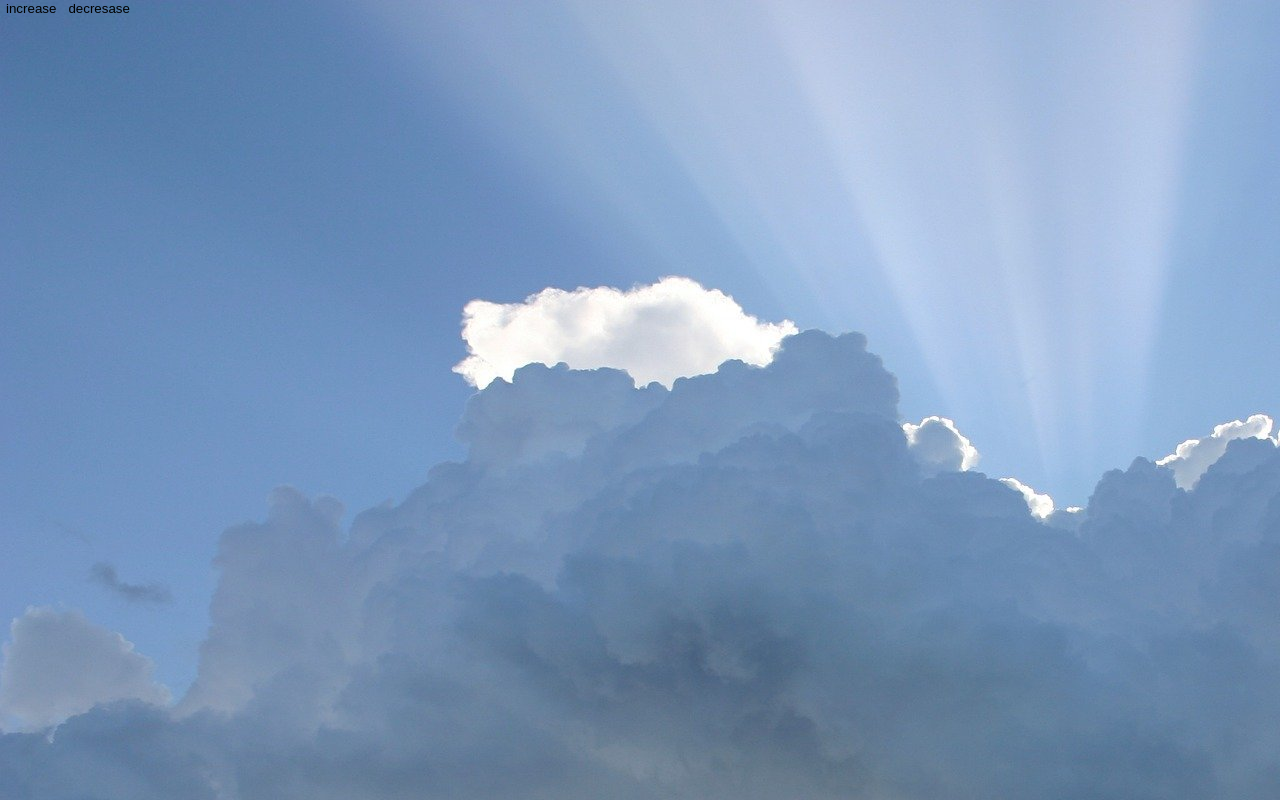
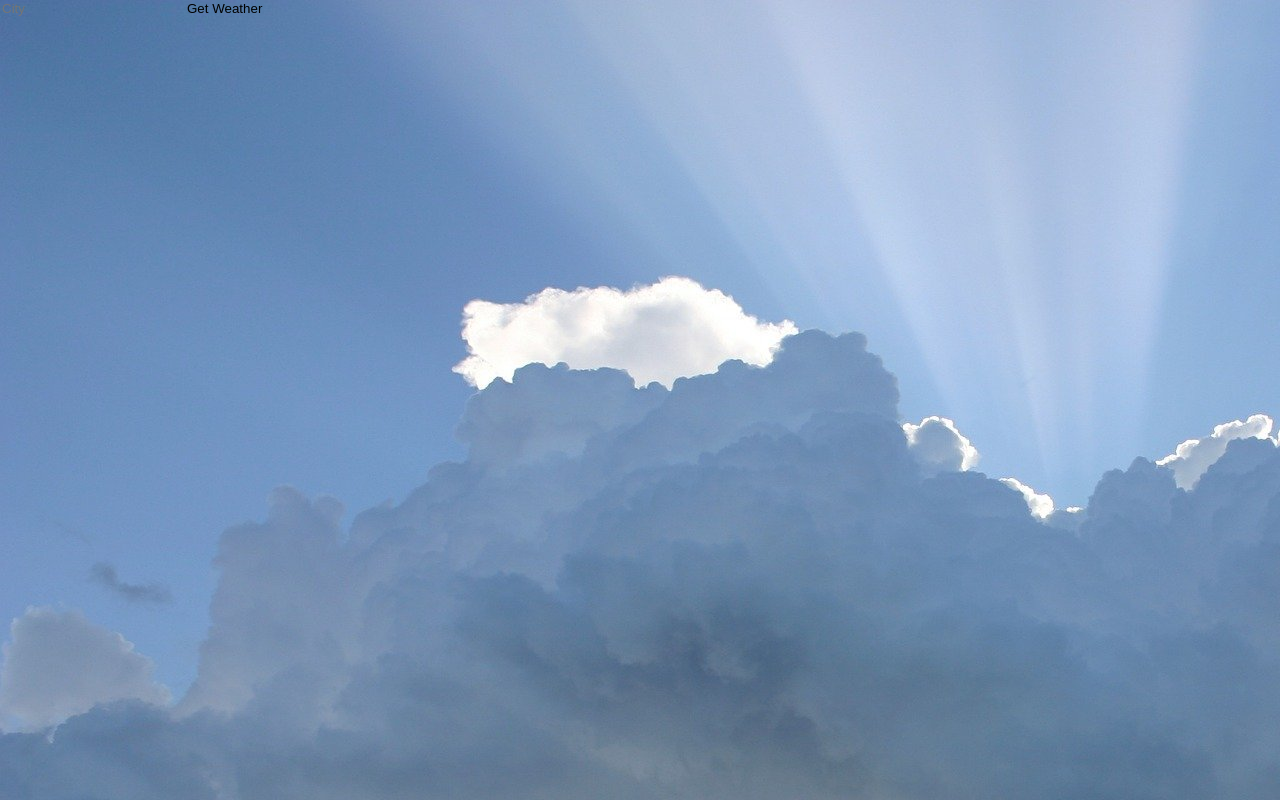
Before and after one commit to csjv95/weather, a React (Create React App) app: page / in a window 1280 px wide. Built offline with nearby package versions, Linux system fonts and the light colour scheme.

Commit message:
get user input text for city name and get weather api

```diff
--- a/src/coponents/Main.js
+++ b/src/coponents/Main.js
@@ -1,4 +1,4 @@
-import React from "react";
+import React, { useState } from "react";
 import { useDispatch } from "react-redux";
 import styled from "styled-components";
 import { WEATHER } from "../redux/modules/weather/weather";
@@ -12,22 +12,30 @@ const MainContainer = styled.main`
 `;
 
 const Main = () => {
+  const [city, setCity] = useState(null);
   const dispatch = useDispatch();
 
-  const hello = () => {
-    dispatch({ type: WEATHER, weather: "London" });
+  console.log(city);
+
+  const onClickWeather = () => {
+    dispatch({ type: WEATHER, weather: city });
+  };
+
+  const onChangeCity = (event) => {
+    const city = event.target.value;
+    setCity(city);
   };
 
   return (
     <MainContainer>
+      <input placeholder="City" onChange={onChangeCity} />
       <button
         onClick={() => {
-          hello();
+          onClickWeather();
         }}
       >
-        increase
+        Get Weather
       </button>
-      <button>decresase</button>
     </MainContainer>
   );
 };
--- a/src/redux/modules/weather/weather.js
+++ b/src/redux/modules/weather/weather.js
@@ -9,7 +9,6 @@ export const weatherSuccess = (city) => ({ type: WEATHER_SUCCESS, city });
 
 export function* weatherDatas(action) {
   const city = action.weather;
-  console.log(city);
   try {
     const weather = yield call(getWeather, city);
     yield put({ type: WEATHER_SUCCESS, weather });
```
